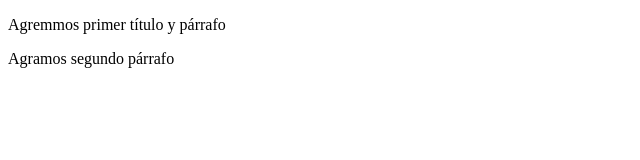
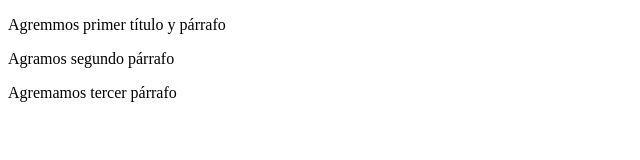
Before and after one commit to cesdur/curso_santiago_ejercicio_1, a plain HTML site: page index.html in a window 1280 px wide. Shown: the whole page, without its empty margins (0-640 px from the left). Drawn offline with Linux system fonts and the light colour scheme.

Commit message:
Agregamos tercer párrafo

```diff
--- a/index.html
+++ b/index.html
@@ -8,5 +8,6 @@
 <body>
     <p>Agremmos primer título y párrafo</p>
     <p>Agramos segundo párrafo</p>
+    <p>Agremamos tercer párrafo</p>
 </body>
 </html>
```
